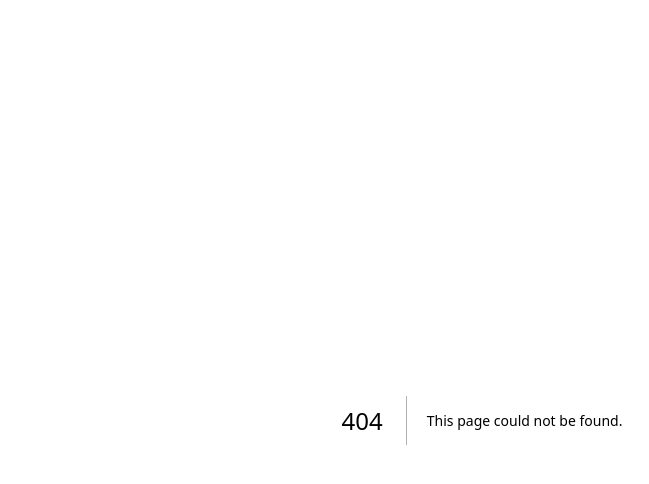
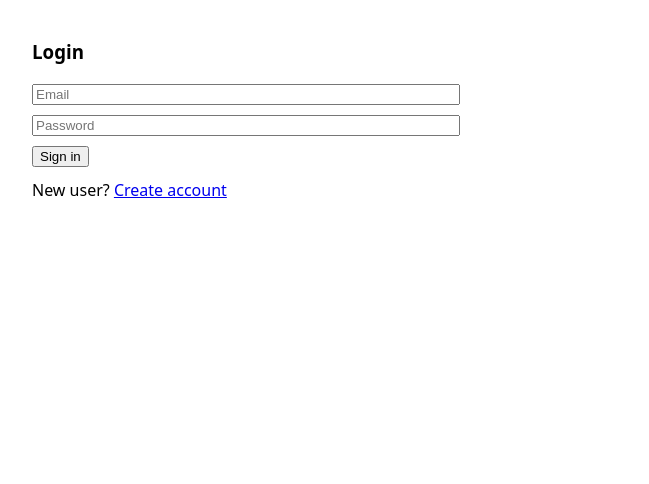
Before and after one commit to shreymehta17-cmyk/PROSTHELINK, a Next.js app: page /login in a window 1280 px wide. Before the commit this address had no page. Shown: the top 484 px of the page, without its empty margins (158-807 px from the left). Built offline with nearby package versions, Linux system fonts and the light colour scheme.

Commit message:
Create page.tsx

```diff
--- /dev/null
+++ b/app/login/page.tsx
@@ -0,0 +1,34 @@
+"use client";
+
+import { signIn } from "next-auth/react";
+import { useState } from "react";
+
+export default function LoginPage() {
+  const [email, setEmail] = useState("");
+  const [password, setPassword] = useState("");
+  const [err, setErr] = useState("");
+
+  async function onLogin() {
+    setErr("");
+    const res = await signIn("credentials", {
+      email,
+      password,
+      redirect: true,
+      callbackUrl: "/"
+    });
+    if ((res as any)?.error) setErr((res as any).error);
+  }
+
+  return (
+    <div style={{ maxWidth: 420 }}>
+      <h3>Login</h3>
+      <input value={email} onChange={e => setEmail(e.target.value)} placeholder="Email" style={{ width: "100%", marginBottom: 8 }} />
+      <input value={password} onChange={e => setPassword(e.target.value)} placeholder="Password" type="password" style={{ width: "100%", marginBottom: 8 }} />
+      <button onClick={onLogin}>Sign in</button>
+      {err && <p style={{ color: "crimson" }}>{err}</p>}
+      <p style={{ marginTop: 12 }}>
+        New user? <a href="/signup">Create account</a>
+      </p>
+    </div>
+  );
+}
```
